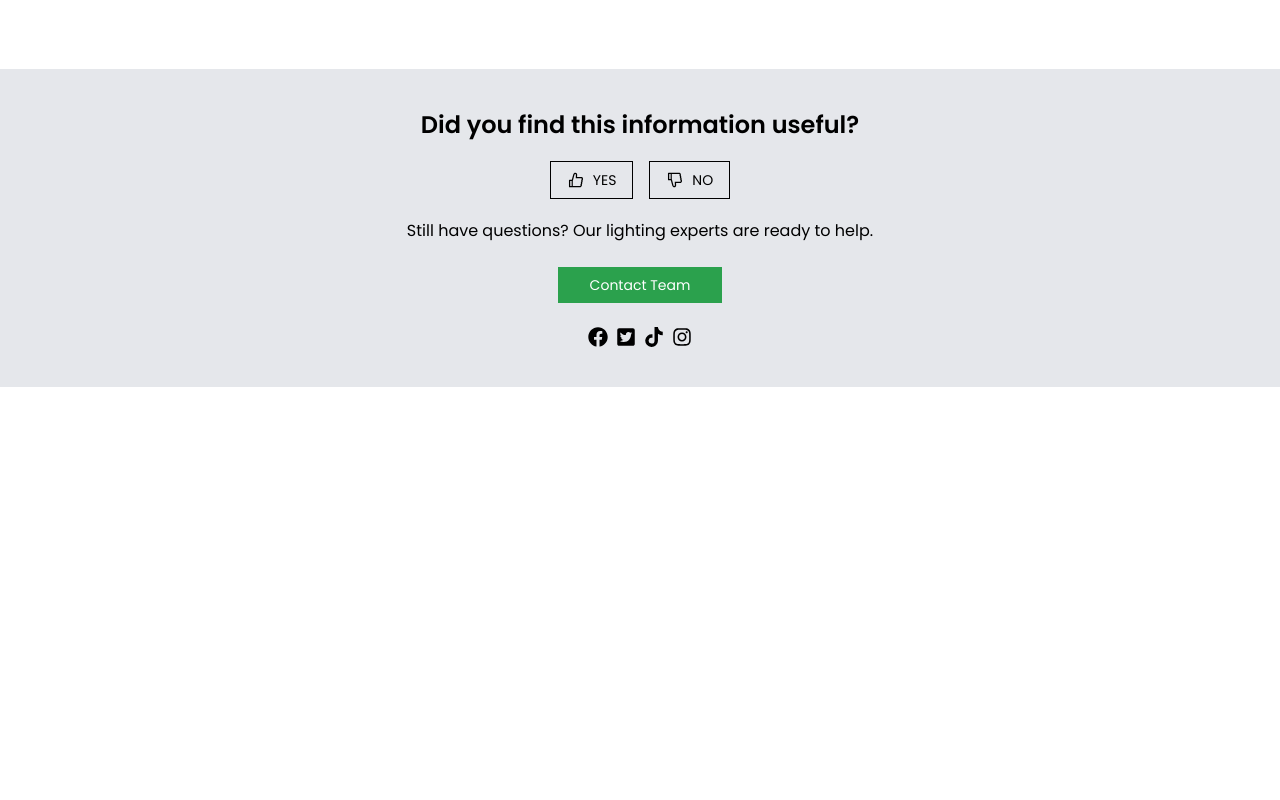
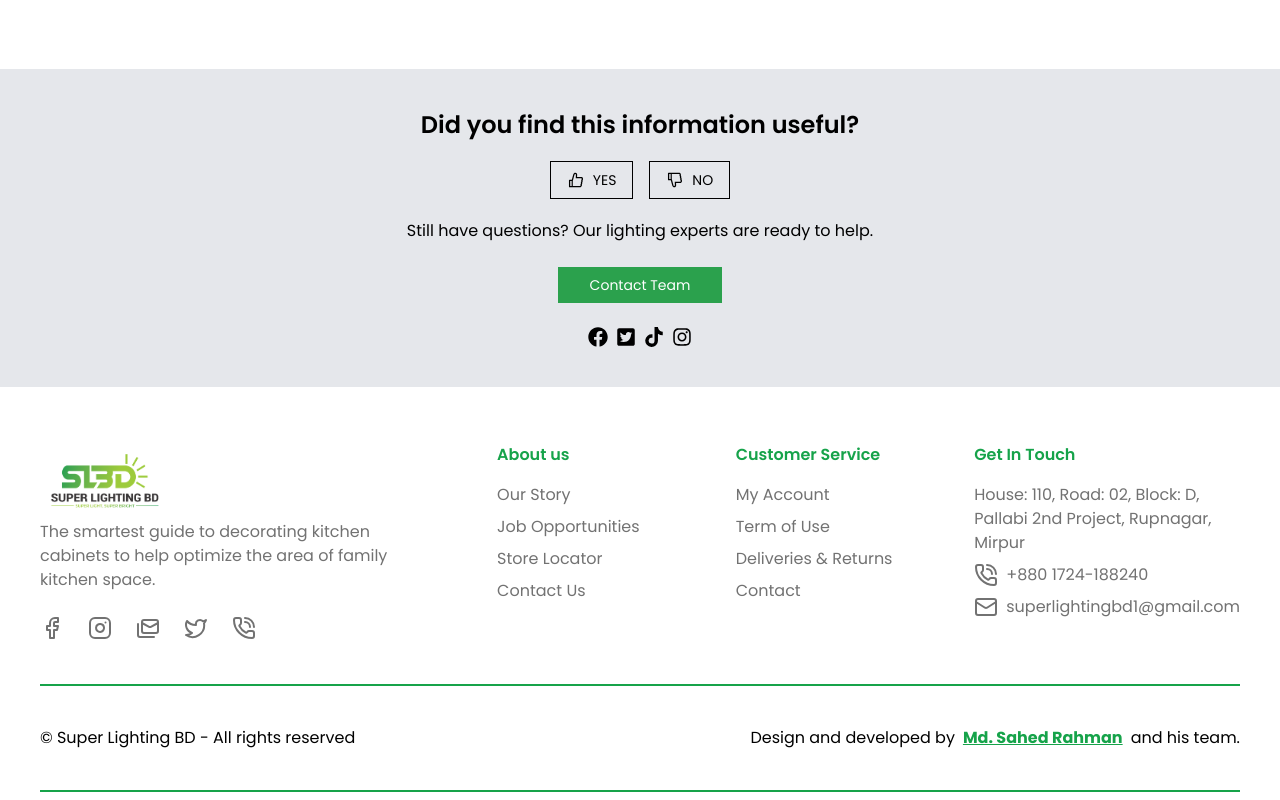
Before and after one commit to undefinedSahed/slbd_frontend, a Next.js app: page /about-us in a window 1280 px wide. Shown: the part 1933-2733 px from the top of the page. Before the commit the page ends 2320 px from the top, so only its background shows below. Built offline with nearby package versions, Linux system fonts and the light colour scheme; no server answers.

Commit message:
footer hide control

```diff
--- a/src/app/layout-shell.tsx
+++ b/src/app/layout-shell.tsx
@@ -29,7 +29,7 @@ export default function LayoutShell({
         <>
             {!shouldHideLayout && <Navbar />}
             {children}
-            {!shouldHideLayout || pathname.includes("/account") && <Footer />}
+            {!shouldHideLayout && <Footer />}
         </>
     );
 }
```
